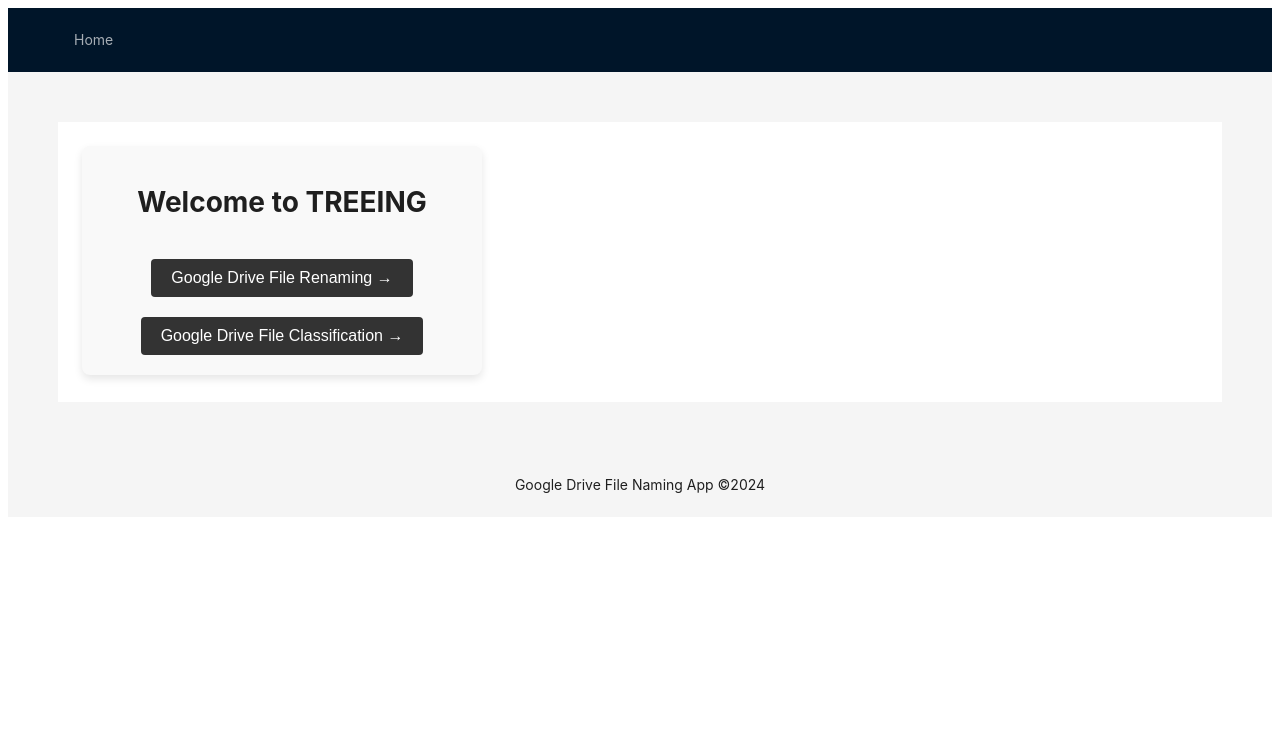
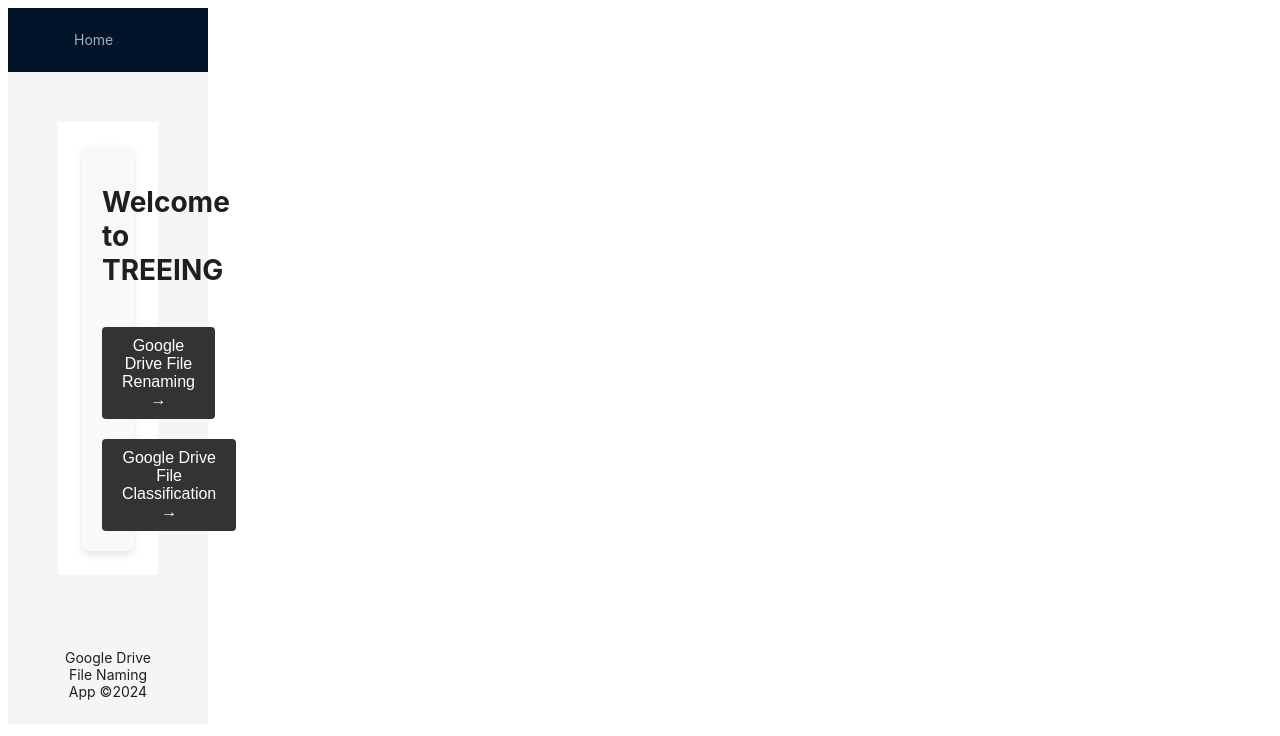
Before and after one commit to codeweb404/Treeing, a React (Vite) app: page / in a window 1280 px wide. Shown: the top 736 px of the page. Built offline with nearby package versions, Linux system fonts and the light colour scheme.

Commit message:
added css file

```diff
--- a/index.html
+++ b/index.html
@@ -3,6 +3,7 @@
   <head>
     <meta charset="UTF-8" />
     <meta name="viewport" content="width=device-width, initial-scale=1.0" />
+    <link rel="stylesheet" href="style.css">
     <title>Vite + React</title>
   </head>
   <body>
--- /dev/null
+++ b/style.css
@@ -0,0 +1,4 @@
+body {
+    width: 200px;
+    height: 300px;
+}
```
